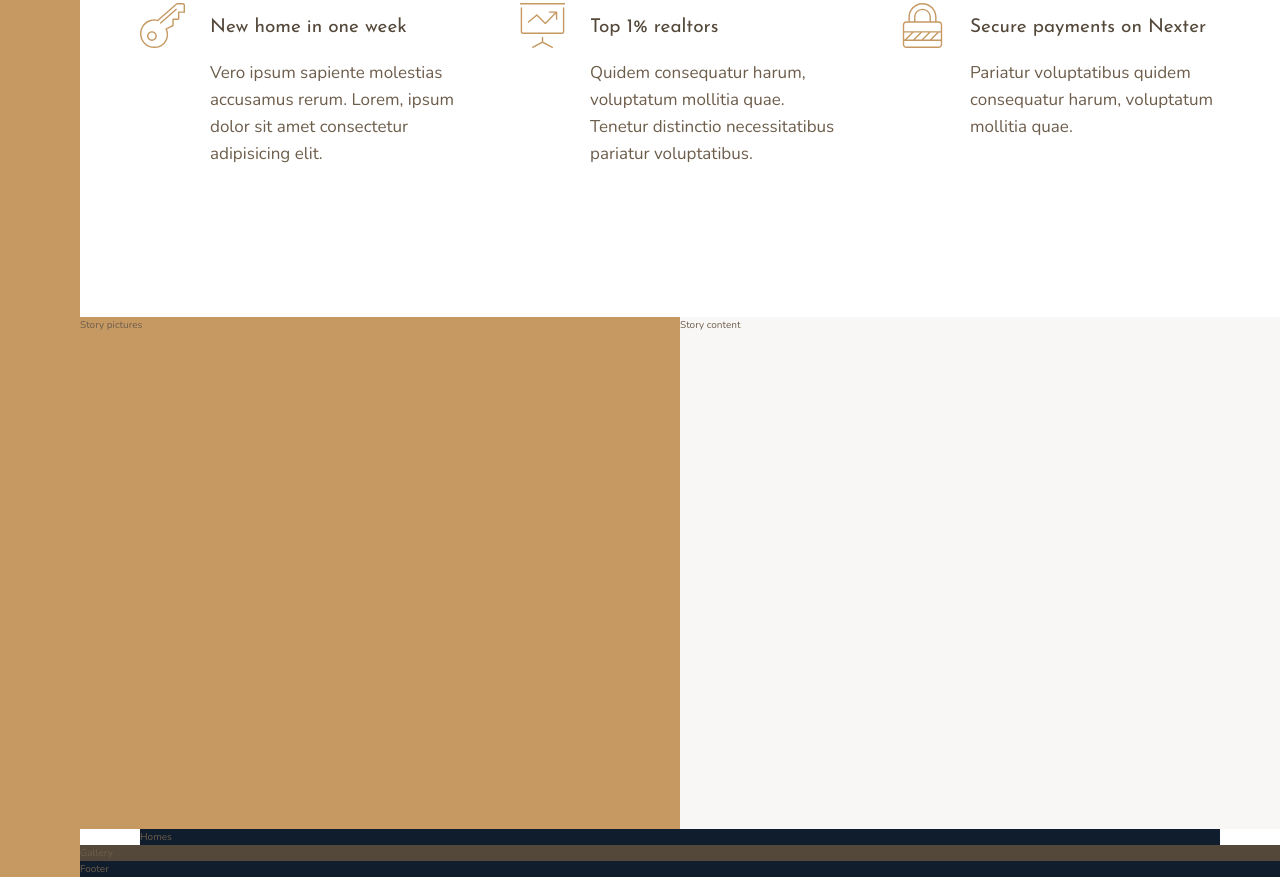
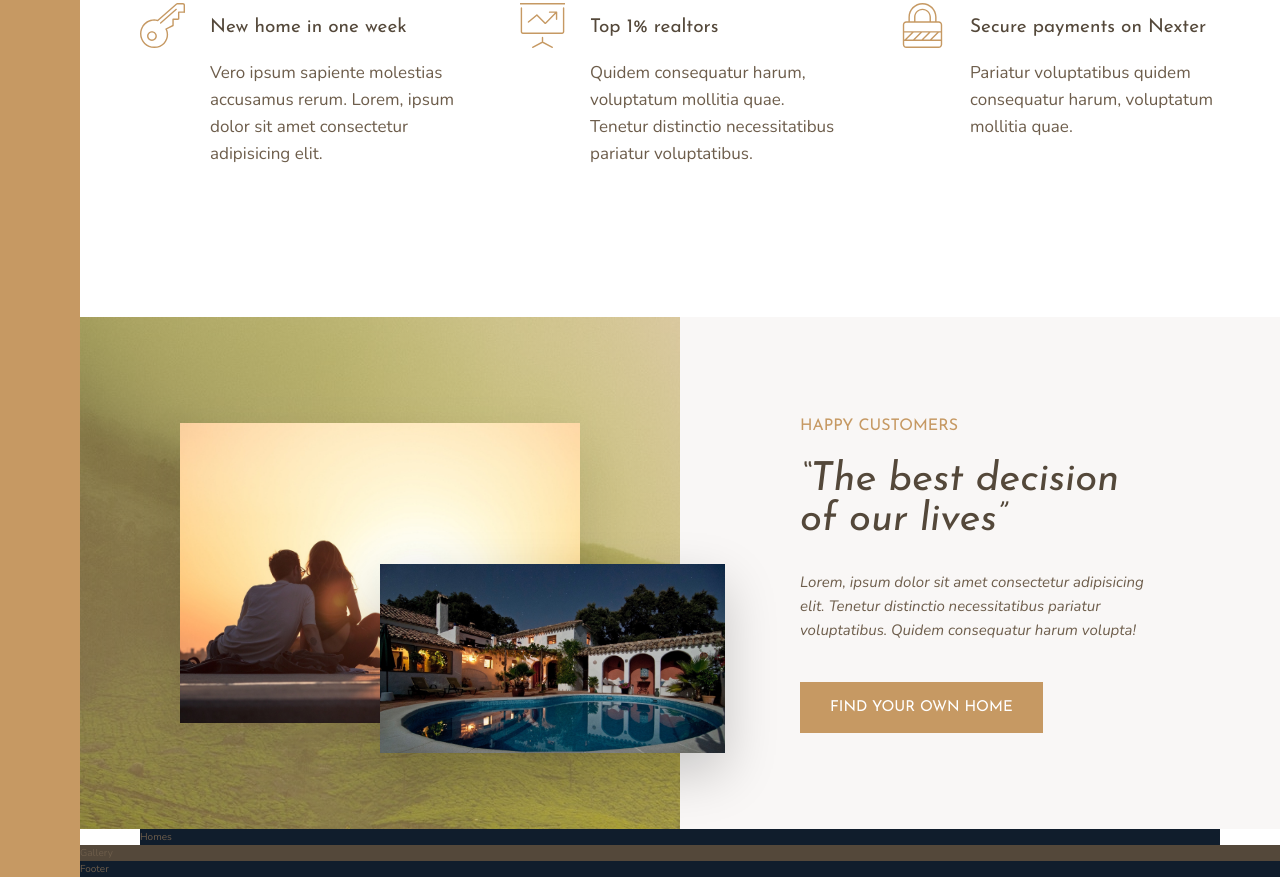
Before and after one commit to AntonAndrusenko/Nexter, a website: page index.html in a window 1280 px wide. Shown: the part 991-1868 px from the top of the page. Drawn offline with nearby package versions, Linux system fonts and the light colour scheme.

Commit message:
Story text and pictures

```diff
--- a/index.html
+++ b/index.html
@@ -84,9 +84,31 @@
       </div>
     </section>
 
-    <div class="story__pictures">Story pictures</div>
+    <div class="story__pictures">
+      <img
+        src="img/story-1.jpeg"
+        alt="Couple with new house"
+        class="story__img--1"
+      />
+      <img
+        src="img/story-2.jpeg"
+        alt="This is a new house"
+        class="story__img--2"
+      />
+    </div>
 
-    <div class="story__content">Story content</div>
+    <div class="story__content">
+      <h3 class="heading-3 mb-sm">Happy customers</h3>
+      <h2 class="heading-2 heading-2--dark mb-md">
+        &ldquo;The best decision of our lives&rdquo;
+      </h2>
+      <p class="story__text mb-lg">
+        Lorem, ipsum dolor sit amet consectetur adipisicing elit. Tenetur
+        distinctio necessitatibus pariatur voluptatibus. Quidem consequatur
+        harum volupta!
+      </p>
+      <button class="btn">Find your own home</button>
+    </div>
 
     <section class="homes">Homes</section>
 
--- a/sass/_story.scss
+++ b/sass/_story.scss
@@ -2,10 +2,49 @@
   &__pictures {
     background-color: $color-primary;
     grid-column: full-start / col-end 4;
+    display: grid;
+    grid-template-columns: repeat(6, 1fr);
+    grid-template-rows: repeat(6, 1fr);
+    align-items: center;
+
+    background-image: linear-gradient(
+        rgba($color-primary, 0.5),
+        rgba($color-primary, 0.5)
+      ),
+      url(../img/back.jpg);
+  }
+
+  &__img--1 {
+    width: 100%;
+    grid-row: 2 / 6;
+    grid-column: 2/6;
+    box-shadow: 0 2rem 5rem rgba(0, 0, 0, 0.1);
+  }
+
+  &__img--2 {
+    width: 115%;
+    grid-row: 4/6;
+    grid-column: 4/7;
+    z-index: 100;
+    box-shadow: 0 2rem 5rem rgba(0, 0, 0, 0.2);
   }
 
   &__content {
     background-color: $color-grey-light-1;
     grid-column: col-start 5 / full-end;
+
+    padding: 6rem 12rem;
+    // display: flex;
+    // flex-direction: column;
+    // justify-content: center;
+
+    display: grid;
+    align-content: center;
+    justify-items: start;
+  }
+
+  &__text {
+    font-size: 1.5rem;
+    font-style: italic;
   }
 }
--- a/sass/_typography.scss
+++ b/sass/_typography.scss
@@ -9,10 +9,24 @@
 
 .heading-2 {
   @extend %heading;
+  font-size: 4rem;
+  font-style: italic;
+  line-height: 1;
+
+  &--light {
+    color: $color-grey-light-1;
+  }
+
+  &--dark {
+    color: $color-grey-dark-1;
+  }
 }
 
 .heading-3 {
   @extend %heading;
+  font-size: 1.6rem;
+  color: $color-primary;
+  text-transform: uppercase;
 }
 
 .heading-4 {
@@ -27,3 +41,35 @@
     color: $color-grey-dark-1;
   }
 }
+
+.btn {
+  background-color: $color-primary;
+  color: #fff;
+  border: none;
+  border-radius: 0;
+  font-family: $font-display;
+  font-size: 1.5rem;
+  text-transform: uppercase;
+  padding: 1.8rem 3rem;
+  cursor: pointer;
+  transition: all 0.3s;
+  // align-self: start;
+
+  &:hover {
+    background-color: $color-primary-dark;
+    transform: translateY(-2px);
+  }
+}
+
+.mb-sm {
+  margin-bottom: 2rem;
+}
+.mb-md {
+  margin-bottom: 3rem;
+}
+.mb-lg {
+  margin-bottom: 4rem;
+}
+.mb-hg {
+  margin-bottom: 8rem;
+}
```
Also changed, not shown: css/style.css.
